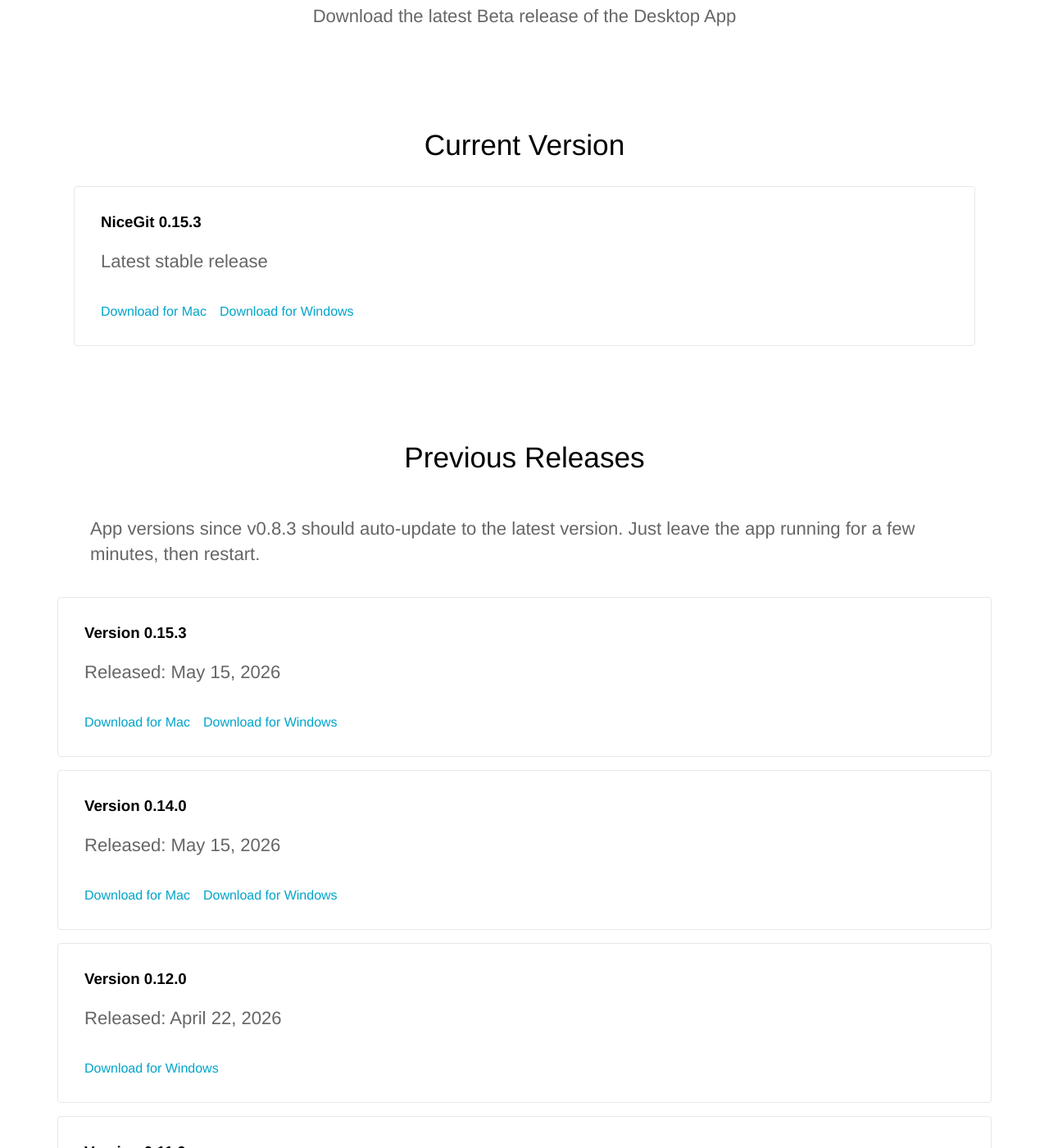
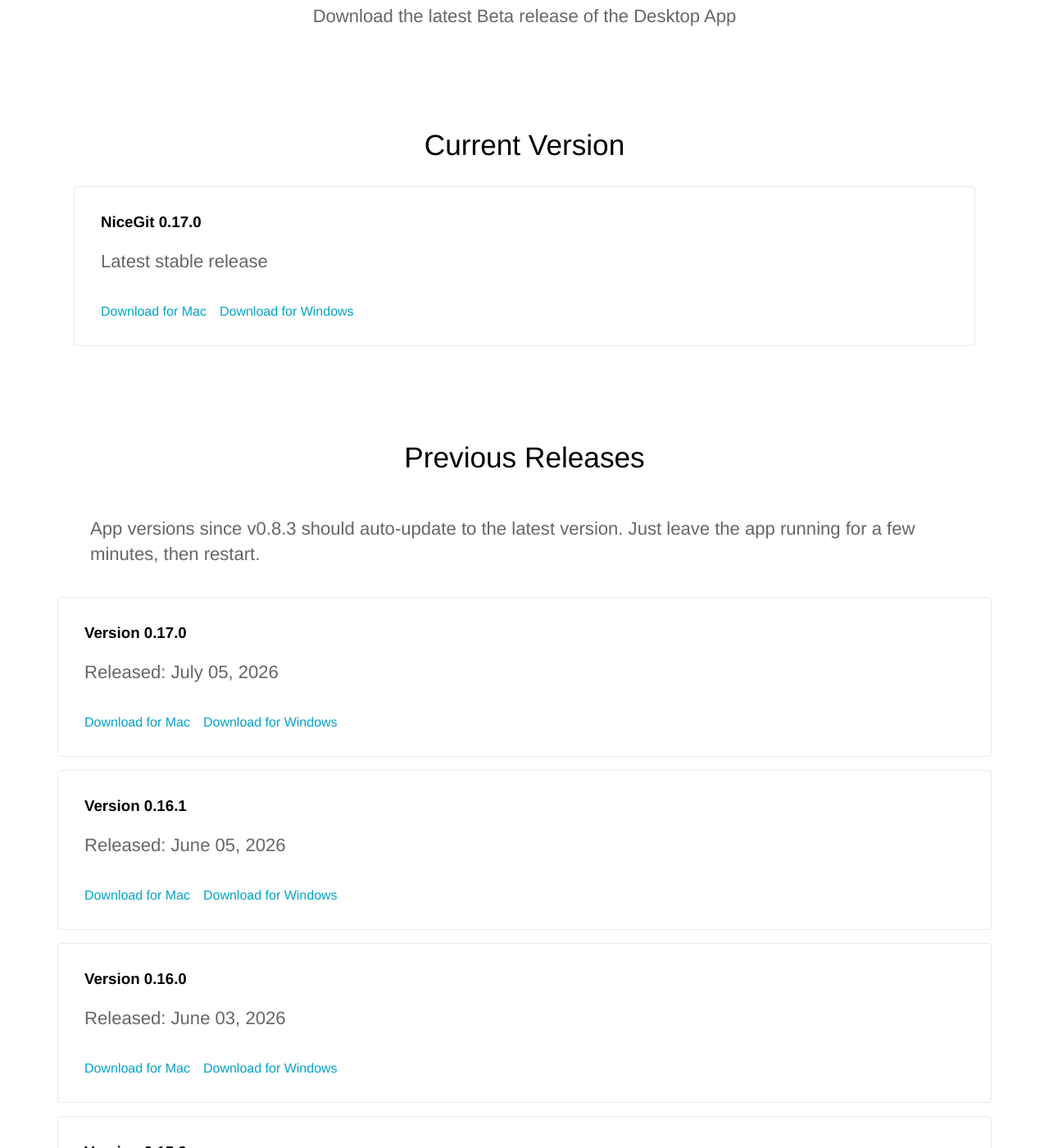
Before and after one commit to NiceGitTeam/Web, a Jekyll site: the page built from downloads.html, in a window 1280 px wide and 1400 px high, scrolled down 239 px. Shown: the whole window at 82% size. Built offline with Jekyll 4.4.1, drawn with Linux system fonts in a browser that asks for light colours; comment, search, counter and statistics services are not loaded.

Commit message:
Client v0.17.0

```diff
--- a/_config.yml
+++ b/_config.yml
@@ -151,4 +151,16 @@
       mac_filename: "NiceGit-0.15.3-universal.dmg"
       windows_filename: "NiceGit-0.15.3 Setup.exe"
       date: "2026-05-15"
-  current_version: "0.15.3"
+    - version: "0.16.0"
+      mac_filename: "NiceGit-0.16.0-universal.dmg"
+      windows_filename: "NiceGit-0.16.0 Setup.exe"
+      date: "2026-06-03"
+    - version: "0.16.1"
+      mac_filename: "NiceGit-0.16.1-universal.dmg"
+      windows_filename: "NiceGit-0.16.1 Setup.exe"
+      date: "2026-06-05"
+    - version: "0.17.0"
+      mac_filename: "NiceGit-0.17.0-universal.dmg"
+      windows_filename: "NiceGit-0.17.0 Setup.exe"
+      date: "2026-07-05"
+  current_version: "0.17.0"
```
